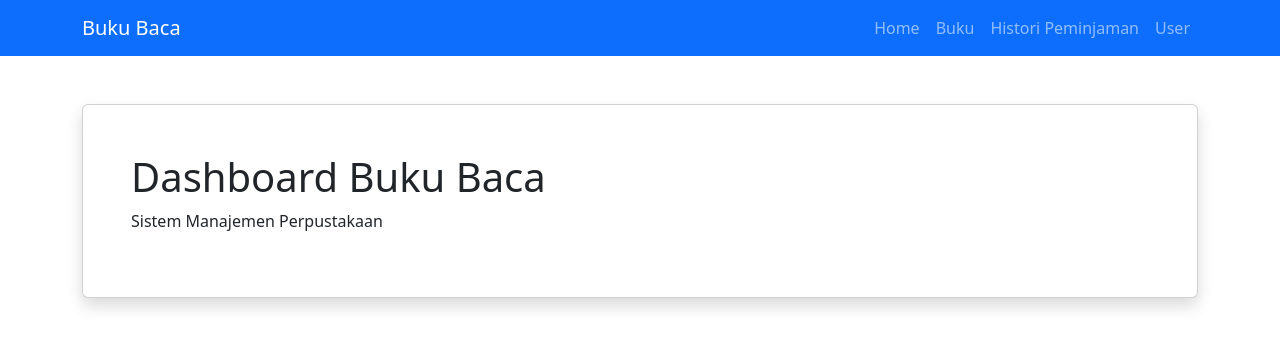
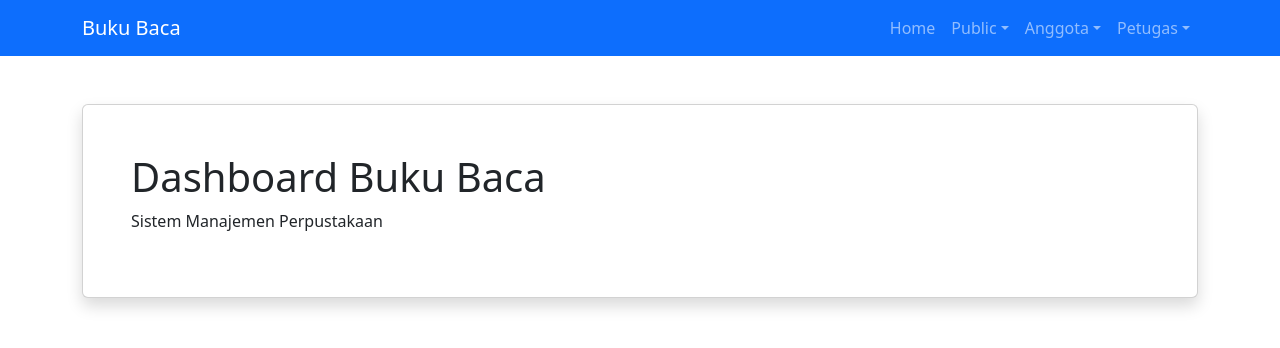
Before and after one commit to zvn7/bukubaca, a React (Create React App) app: page / in a window 1280 px wide. Shown: the top 348 px of the page. Built offline with nearby package versions, Linux system fonts and the light colour scheme.

Commit message:
Update Menu

```diff
--- a/src/menu/Menu.js
+++ b/src/menu/Menu.js
@@ -1,54 +1,58 @@
 import React from "react";
 import { Link } from "react-router-dom";
+import { Navbar, Nav, NavDropdown } from "react-bootstrap";
 import "bootstrap/dist/css/bootstrap.min.css"; // Include Bootstrap CSS
 
 const Menu = () => {
     return (
-        <nav className="navbar navbar-expand-lg navbar-dark bg-primary">
+        <Navbar bg="primary" expand="lg" variant="dark">
             <div className="container">
                 <Link to="/" className="navbar-brand">
                     Buku Baca
                 </Link>
-                <button
-                    className="navbar-toggler"
-                    type="button"
-                    data-bs-toggle="collapse"
-                    data-bs-target="#navbarNav"
-                    aria-controls="navbarNav"
-                    aria-expanded="false"
-                    aria-label="Toggle navigation"
-                >
-                    <span className="navbar-toggler-icon"></span>
-                </button>
-                <div
-                    className="collapse navbar-collapse justify-content-end"
-                    id="navbarNav"
-                >
-                    <ul className="navbar-nav">
-                        <li className="nav-item">
-                            <Link to="/" className="nav-link">
-                                Home
-                            </Link>
-                        </li>
-                        <li className="nav-item">
-                            <Link to="/buku" className="nav-link">
+                <Navbar.Toggle aria-controls="navbarNav" />
+                <Navbar.Collapse id="navbarNav" className="justify-content-end">
+                    <Nav>
+                        <Nav.Link as={Link} to="/">
+                            Home
+                        </Nav.Link>
+                        {/* <Nav.Link as={Link} to="/buku">
+                            Buku
+                        </Nav.Link>
+                        <Nav.Link as={Link} to="/histori">
+                            Histori Peminjaman
+                        </Nav.Link>
+                        <Nav.Link as={Link} to="/users">
+                            User
+                        </Nav.Link> */}
+                        <NavDropdown title="Public" id="basic-nav-dropdown">
+                            <NavDropdown.Item as={Link} to="/buku-view">
+                                Buku View
+                            </NavDropdown.Item>
+                        </NavDropdown>
+                        <NavDropdown title="Anggota" id="basic-nav-dropdown">
+                            <NavDropdown.Item as={Link} to="/buku-view">
+                                Buku View
+                            </NavDropdown.Item>
+                            <NavDropdown.Item as={Link} to="/histori">
+                                Histori Peminjaman
+                            </NavDropdown.Item>
+                        </NavDropdown>
+                        <NavDropdown title="Petugas" id="basic-nav-dropdown">
+                            <NavDropdown.Item as={Link} to="/buku">
                                 Buku
-                            </Link>
-                        </li>
-                        <li className="nav-item">
-                            <Link to="/histori" className="nav-link">
+                            </NavDropdown.Item>
+                            <NavDropdown.Item as={Link} to="/histori">
                                 Histori Peminjaman
-                            </Link>
-                        </li>
-                        <li className="nav-item">
-                            <Link to="/users" className="nav-link">
+                            </NavDropdown.Item>
+                            <NavDropdown.Item as={Link} to="/users">
                                 User
-                            </Link>
-                        </li>
-                    </ul>
-                </div>
+                            </NavDropdown.Item>
+                        </NavDropdown>
+                    </Nav>
+                </Navbar.Collapse>
             </div>
-        </nav>
+        </Navbar>
     );
 };
 
```
Also changed, not shown: src/menu/Headers.js (deleted, +0 -16 lines), src/menu/Sidebar.js (deleted, +0 -88 lines).
